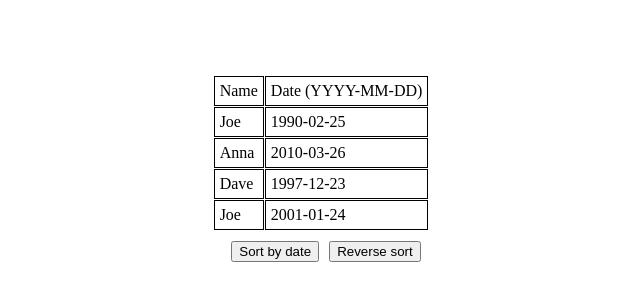
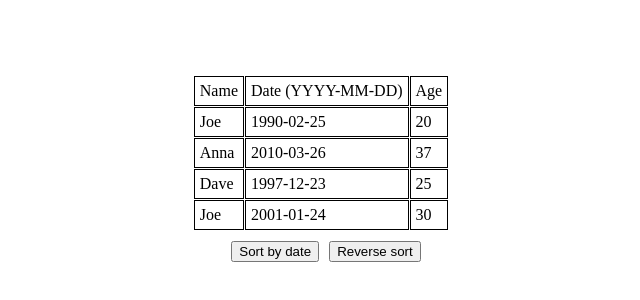
Before and after one commit to bahmutov/sorted-table-example, a website: page app/table.html in a window 1280 px wide. Shown: the part 232-532 px from the top of the page, without its empty margins (319-959 px from the left). Drawn offline with Linux system fonts and the light colour scheme.

Commit message:
add age column (#40)

```diff
--- a/app/app.js
+++ b/app/app.js
@@ -2,22 +2,26 @@ const list = [
   {
     name: 'Joe',
     date: '1990-02-25',
+    age: 20,
   },
   {
     name: 'Anna',
     date: '2010-03-26',
+    age: 37,
   },
   {
     name: 'Dave',
     date: '1997-12-23',
+    age: 25,
   },
   {
     name: 'Joe',
     date: '2001-01-24',
+    age: 30,
   },
 ]
 const itemToRow = (item) =>
-  `<tr><td>${item.name}</td><td>${item.date}</td></tr>`
+  `<tr><td>${item.name}</td><td>${item.date}</td><td>${item.age}</td></tr>`
 const listToHtml = (list) => list.map(itemToRow).join('\n')
 
 function sortTable() {
--- a/app/table.html
+++ b/app/table.html
@@ -10,6 +10,7 @@
         <tr>
           <td>Name</td>
           <td>Date (YYYY-MM-DD)</td>
+          <td>Age</td>
         </tr>
       </thead>
       <tbody id="people-data"></tbody>
--- a/cypress.config.js
+++ b/cypress.config.js
@@ -5,6 +5,7 @@ module.exports = defineConfig({
   viewportHeight: 300,
   viewportWidth: 400,
   e2e: {
+    experimentalRunAllSpecs: true,
     setupNodeEvents(on, config) {},
     supportFile: false,
   },
```
